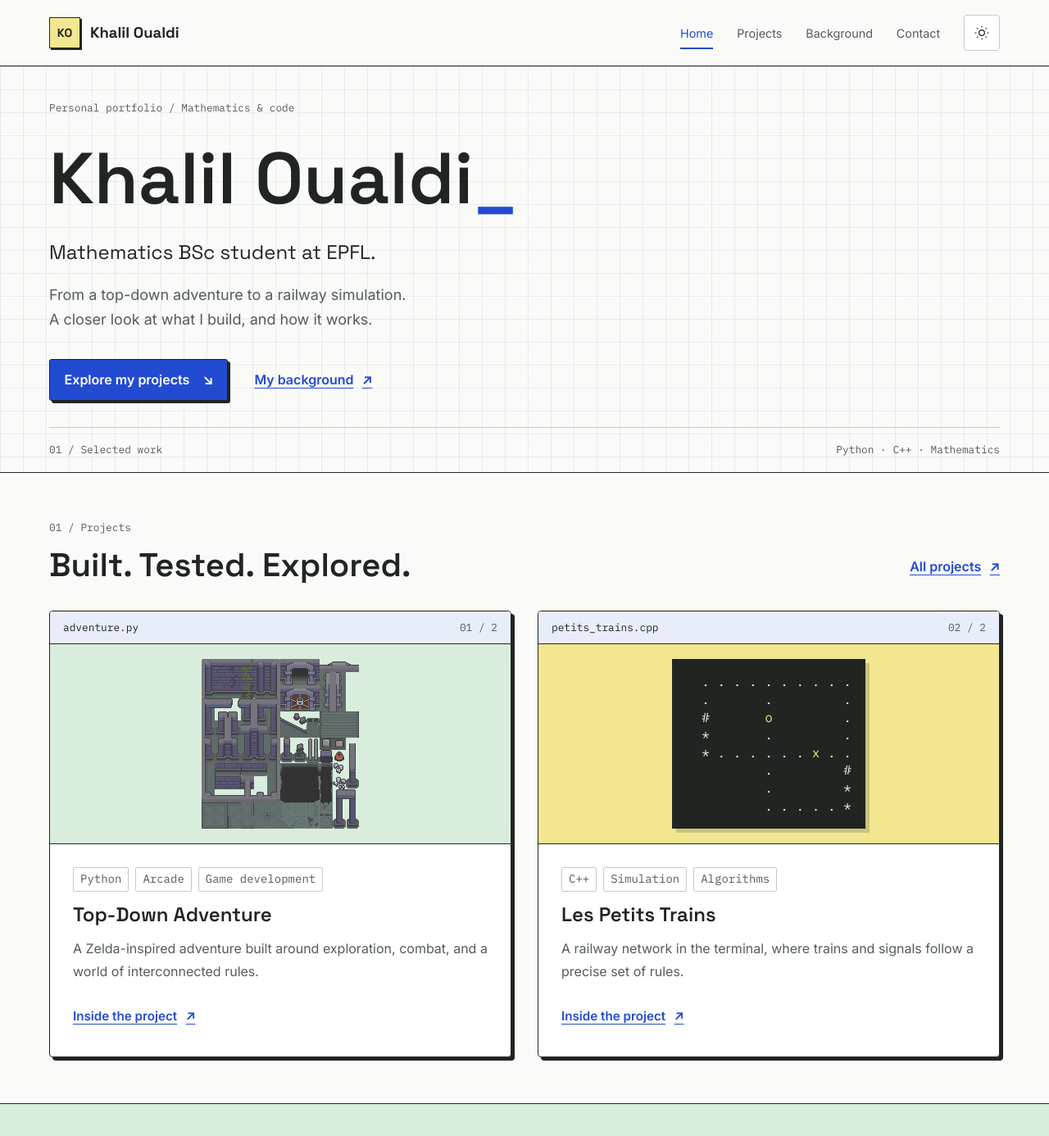
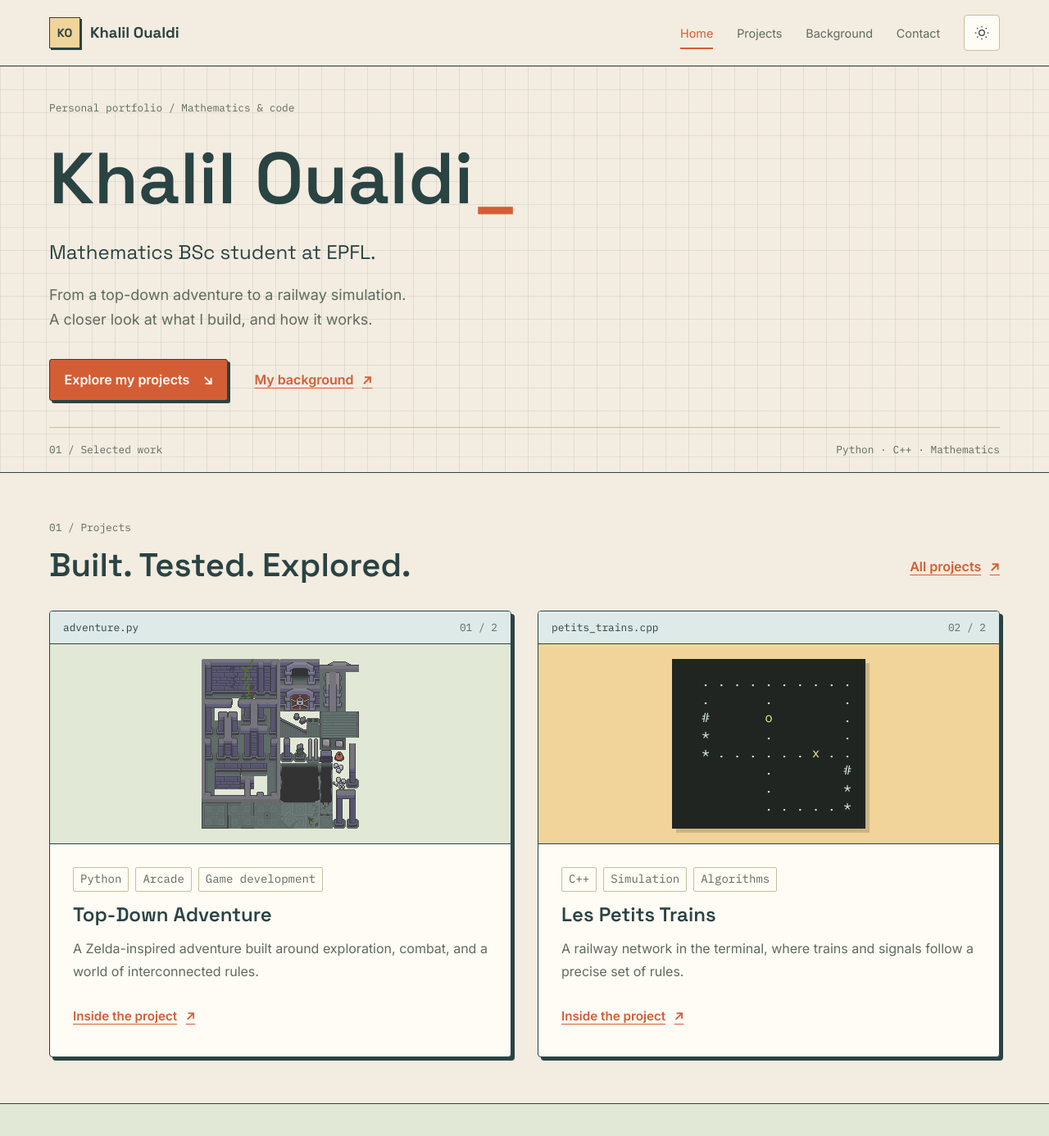
Before and after one commit to khaliloualdi-boop/khaliloualdi-boop.github.io, a Jekyll site: the page built from index.html, in a window 1280 px wide and 1400 px high. Shown: the top 1386 px of the window at 82% size. Built offline with Jekyll 4.4.1, drawn with Linux system fonts in a browser that asks for light colours.

Commit message:
Terracotta & teal palette, add CV

```diff
--- a/assets/css/style.css
+++ b/assets/css/style.css
@@ -1,34 +1,34 @@
 /* A personal project notebook: ruled surfaces and restrained retro details. */
 :root {
   color-scheme: light;
-  --bg: #fafbf9;
-  --surface: #fff;
-  --ink: #202522;
-  --muted: #535d58;
-  --line: #c4cbc5;
-  --accent: #234bd1;
+  --bg: #F3ECE0;
+  --surface: #FFFBF5;
+  --ink: #2A4343;
+  --muted: #5E6B5E;
+  --line: #C0C29D;
+  --accent: #D35E36;
   --accent-ink: #fff;
-  --soft: #e8edf9;
-  --mint: #d8eddc;
-  --yellow: #f3e690;
-  --grid: rgba(53, 85, 68, 0.09);
-  --shadow: #202522;
+  --soft: #DEEAE8;
+  --mint: #E2E8D6;
+  --yellow: #F1D49A;
+  --grid: rgba(42, 67, 67, 0.09);
+  --shadow: #2A4343;
   --width: 1160px;
 }
 html[data-theme="dark"] {
   color-scheme: dark;
-  --bg: #171c1a;
-  --surface: #222a26;
-  --ink: #f1f5ef;
-  --muted: #b9c6bc;
-  --line: #59655d;
-  --accent: #a9bbff;
-  --accent-ink: #172149;
-  --soft: #2b3550;
-  --mint: #283e31;
-  --yellow: #514b24;
-  --grid: rgba(190, 212, 195, 0.07);
-  --shadow: #080c09;
+  --bg: #1C2F2F;
+  --surface: #263D3D;
+  --ink: #F1E8D8;
+  --muted: #A8B5A0;
+  --line: #3D5858;
+  --accent: #E07050;
+  --accent-ink: #1C2F2F;
+  --soft: #2D4848;
+  --mint: #2A3A2A;
+  --yellow: #5C4D28;
+  --grid: rgba(193, 210, 193, 0.07);
+  --shadow: #0F1E1E;
 }
 * {
   box-sizing: border-box;
```
Also changed, not shown: 1 other file.
